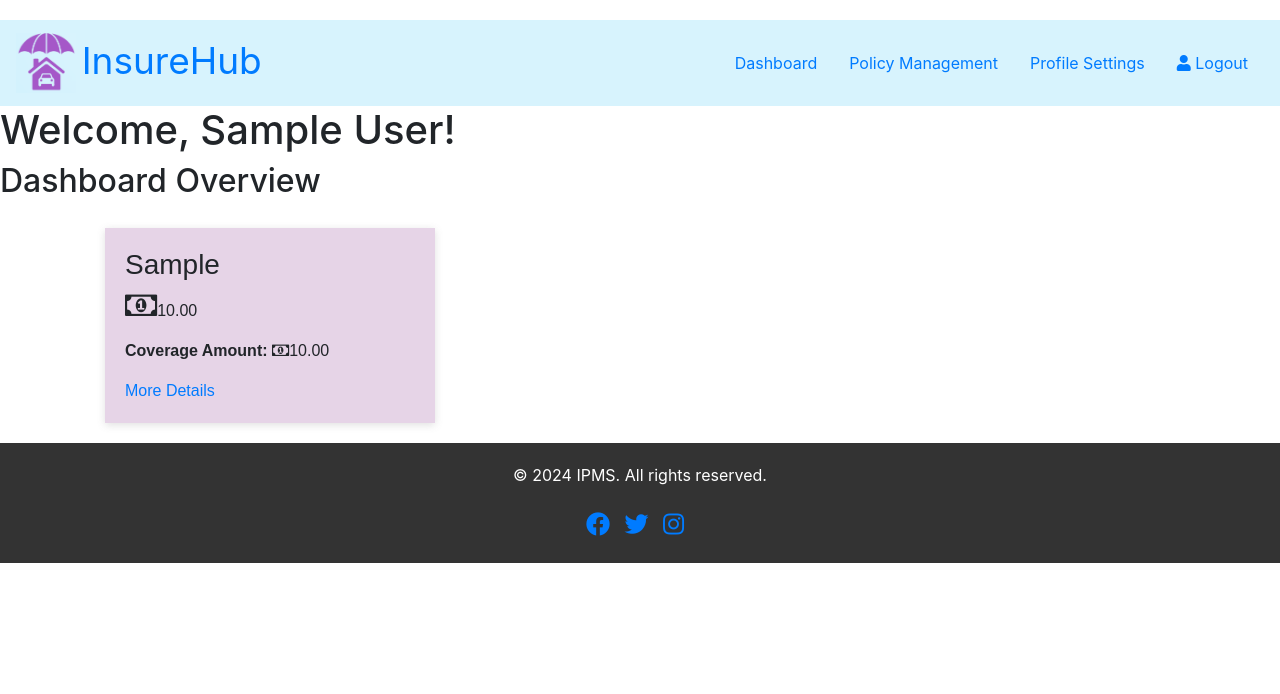
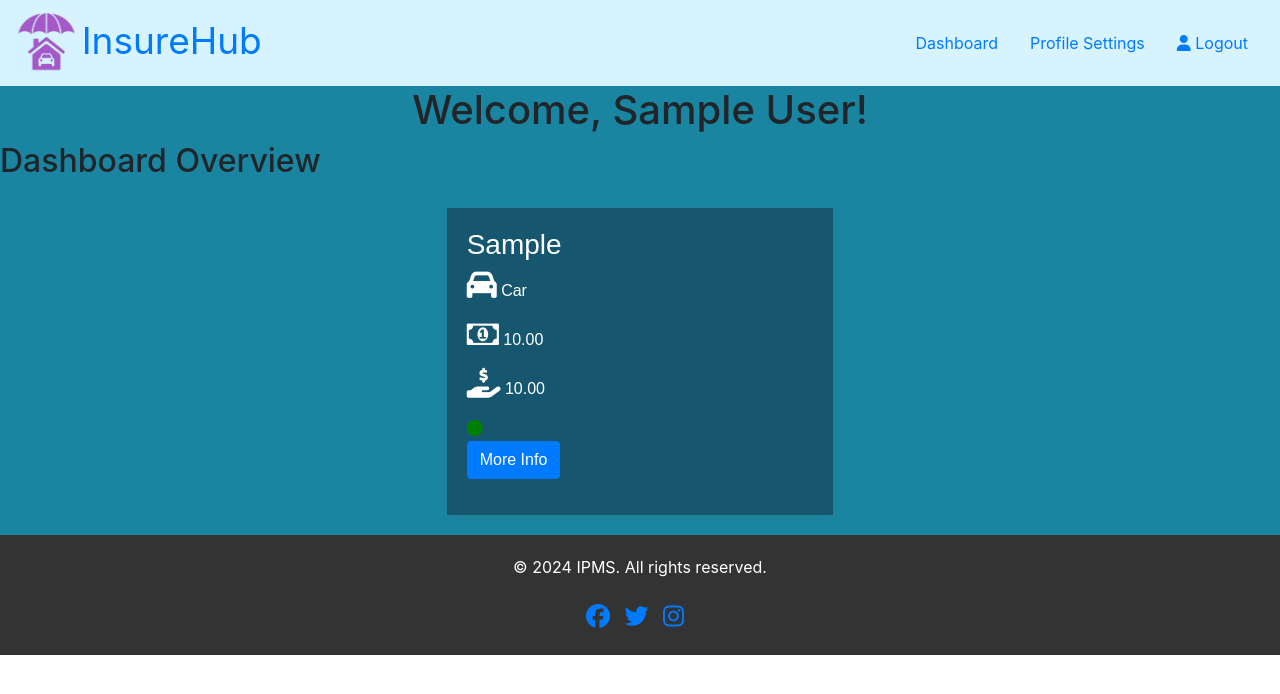
Before and after one commit to Yollandaa/Insurance-Flask-Project, a Flask app: template src/templates/dashboard.html in a window 1280 px wide. Shown: the top 694 px of the page. Run offline with Flask 3, Linux system fonts and the light colour scheme; the template is opened without the code that fills it: values that come from a table or form of the project are taken from there, others are empty; tables that the repository leaves empty hold one stand-in row (values such as "Sample post").

Commit message:
Dashboard

```diff
--- a/src/app.py
+++ b/src/app.py
@@ -8,7 +8,6 @@ from pprint import pprint
 import uuid
 from extensions import db, login_manager
 from routes.dashboard_pb import ProfileForm
-
 
 load_dotenv()
 app = Flask(__name__)
@@ -66,6 +65,7 @@ def welcome_page():
 @app.route("/dashboard")
 def dashboard_page():
     user = current_user
+
     print(user.policies)  # this returns multiple policies
     return render_template(
         "dashboard.html", user=user.to_dict(), policies=user.policies
--- a/src/static/css/dashboard-style.css
+++ b/src/static/css/dashboard-style.css
@@ -11,7 +11,6 @@
 body {
     font-family: 'Segoe UI', Tahoma, Geneva, Verdana, sans-serif;
     line-height: 1.6;
-    background-color: #f5f5f5;
     color: #333;
 }
 
@@ -21,46 +20,12 @@ body {
     padding: 0 20px;
 }
 
-/* Header Styles */
-header {
-    background-color: #7c3c8d; /* Dark purple */
-    color: #fff;
-    padding: 20px 0;
-    text-align: center;
+.cont {
+    background-color: #1985A1;
 }
 
-header h1 {
-    font-size: 3em;
-    margin-bottom: 10px;
-}
-
-nav {
-    margin-top: 20px;
-}
-
-nav ul {
-    list-style: none;
-    display: flex;
-    justify-content: center;
-}
-
-nav ul li {
-    margin-right: 20px;
-}
-
-nav ul li:last-child {
-    margin-right: 0;
-}
-
-nav ul li a {
-    color: #fff;
-    text-decoration: none;
-    font-weight: bold;
-    transition: color 0.3s ease;
-}
-
-nav ul li a:hover {
-    color: #e6d4e7; /* Light purple */
+.welcome {
+    text-align: center;
 }
 
 /* Main Content Styles */
@@ -91,35 +56,58 @@ footer p {
     font-size: 1em;
 }
 
-/* Logo Styles */
-.logo {
-    display: flex;
-    justify-content: center;
-    margin-bottom: 20px;
-}
-
-.logo img {
-    width: 200px; /* Adjust size as needed */
-}
 
 .policies-box {
     display: flex;
     flex-wrap: wrap; /* Allow wrapping if content exceeds container width */
-    justify-content: space-between; /* Distribute items evenly along the main axis */
+    justify-content: space-evenly; /* Distribute items evenly along the main axis */
+    border-radius: 50px;
+    color: #fff;
 }
 
 .policy-cont {
-    background-color: #e6d4e7;
     font-family: sans-serif;
     margin: 20px;
     padding: 20px;
-    width: calc(33.33% - 40px); /* Set width for each box, adjust as needed */
+    width: calc(33.33% - 40px);
     box-sizing: border-box;
     box-shadow: rgba(99, 99, 99, 0.2) 0px 2px 8px 0px;
+    background-color: #16576F;
+    margin-bottom: 20px;
 }
+
+.policy-info {
+    margin-top: 10px; /* Add spacing between image and info */
+}
+
+.policy-info p {
+    margin-bottom: 5px; /* Add spacing between info lines */
+}
+
 .poster {
-    height: 300px;
+    height: 200px;
     width: 100%;
-    object-fit: cover;
+    object-fit: contain;
     border-radius: 24px;
 }
+
+/* CSS for responsive layout */
+@media only screen and (max-width: 768px) {
+    .policies-box {
+        flex-direction: column;
+        align-items: center;
+    }
+    .policy-cont {
+        margin-bottom: 20px;
+        padding: 10px; /* Add padding to give some space around the content */
+        width: 70%; /* Ensure the policy-cont takes up full width */
+        box-sizing: border-box; /* Include padding in the width calculation */
+    }
+    .policy-cont h3 {
+        margin-bottom: 10px; /* Add margin to separate the title from other content */
+    }
+    .policy-cont img {
+        max-width: 100%; /* Ensure images don't overflow their containers */
+        height: auto; /* Maintain aspect ratio of images */
+    }
+}
--- a/src/templates/Home.html
+++ b/src/templates/Home.html
@@ -66,7 +66,6 @@
                 <a href="#" class="social-icon">
                     <i class="fab fa-instagram"></i>
                 </a>
-                <!-- Add more social media icons as needed -->
             </div>
         </div>
     </footer>
--- a/src/templates/dashboard.html
+++ b/src/templates/dashboard.html
@@ -1,31 +1,54 @@
 {% extends 'dashboard_base.html' %} {% block title %} Dashboard - InsureHub {% endblock %}
 {% block dashboard %}
+    <section id="dashboard">
+        <div class="cont">
+            <h1 class="welcome">Welcome, {{user["name"]}}!</h1> <!-- Display the user's name -->
+            <h2>Dashboard Overview</h2>
 
-<h1>Welcome, {{user["name"]}}!</h1> <!-- Display the user's name -->
-<h2>Dashboard Overview</h2>
-    <section id="dashboard">
-        <div class="container">
             <!-- summary of policy details -->
+
             <div class="policies-box">
                 <!-- Iterate over each policy in the data -->
                 {% for policy in policies %}
                 <div class="policy-cont">
-                <h3>{{ policy.policy_type }}</h3> <!-- Display the policy type -->
-                {% if policy.policy_type == "Comprehensive" %}
-                    <img class="poster" src="https://media.istockphoto.com/id/1357133019/photo/car-insurance-protection-with-umbrella.jpg?s=612x612&w=0&k=20&c=Cjyx-yrjuezo59gUupWtci4XcYArXgxbEOmtNRt82rg=">
-                {% endif %}
-                <p> <i class="fa fa-money" style="font-size:30px"></i>{{ policy.premium_amount }}</p> <!-- Display the monthly premium -->
-                <p><strong>Coverage Amount:</strong> <i class="fa fa-money"></i>{{ policy.coverage_amount }}</p> <!-- Display the coverage amount -->
-                {% if policy.status == "Active" %}
-                <span class="status-dot active"></span> <!-- Green dot for active status -->
-                {% else %}
-                <span class="status-dot inactive"></span> <!-- Grey dot for inactive status -->
-                {% endif %}
+                    <!-- Title -->
+                    <h3>{{ policy.policy_type }}</h3>
 
-                <a href="">More Details</a> <!-- Link to the policy management page with policy ID -->
+                    <!-- Image -->
+                    <div class="row align-items-center">
+                        <div class="col-md-12">
+                            {% if policy.policy_type == "Comprehensive" %}
+                                <img class="poster" src="../static/images/comprehensive.png">
+                            {% elif policy.policy_type == "Fire and Theft" %}
+                                <img class="poster" src="https://strollinsurance.s3-assets.com/third-party-fire-theft.png">
+                            {% elif policy.policy_type == "Third-Party" %}
+                                <img class="poster" src="https://i0.wp.com/pune.news/wp-content/uploads/2023/06/Car-Insurance.webp?resize=696%2C392&ssl=1">
+                            {% endif %}
+                        </div>
+                    </div>
+
+                    <!-- Content -->
+                    <div class="row">
+                        <div class="col-md-12">
+                            <!-- Info -->
+                            <p><i class="fa-solid fa-car" style="font-size:30px"></i> Car</p>
+                            <p><i class="fa fa-money" style="font-size:30px"></i> {{ policy.premium_amount }}</p> <!-- Display the monthly premium -->
+                            <p><i class="fa-solid fa-hand-holding-dollar" style="font-size:30px"></i> {{ policy.coverage_amount }}</p> <!-- Display the coverage amount -->
+
+                            {% if policy.status == "Active" %}
+                                <i class="fa-solid fa-circle" style="color: green;"></i> <!-- Green dot for active status -->
+                            {% else %}
+                            <i class="fa-solid fa-circle" style="color: grey;"></i> <!-- Grey dot for inactive status -->
+                            {% endif %}
+
+                            <p><a href="/policies" class="btn btn-primary">More Info </a>
+</p>
+                        </div>
+                    </div>
                 </div>
                 {% endfor %}
             </div>
+
         </div>
     </section>
 {% endblock %}
--- a/src/templates/dashboard_base.html
+++ b/src/templates/dashboard_base.html
@@ -8,7 +8,7 @@
     <link rel="stylesheet" href="../static/css/dashboard-style.css">
 
     <link rel="stylesheet" href="https://cdnjs.cloudflare.com/ajax/libs/font-awesome/5.15.4/css/all.min.css">
-
+    <link rel="stylesheet" href="https://cdnjs.cloudflare.com/ajax/libs/font-awesome/6.5.0/css/all.min.css" />
     <link rel="stylesheet" href="https://cdnjs.cloudflare.com/ajax/libs/font-awesome/4.7.0/css/font-awesome.min.css">
 
     <link
@@ -26,7 +26,6 @@
         </a>
         <div class="d-flex align-items-center">
             <a class="nav-link active" href="/dashboard"> Dashboard <span class="sr-only">(current)</span></a>
-            <a class="nav-link" href="/policies">Policy Management</a>
             <a class="nav-link" href="/profile">Profile Settings</a>
             <a class="nav-link" href="/">
                 <i class="fas fa-user"></i> Logout
@@ -34,15 +33,11 @@
         </div>
     </nav>
 
-
     {% block dashboard %} {% endblock %}
 
     {% block profile %} {% endblock %}
 
     {% block policies %} {% endblock %}
-
-
-
 
     <footer>
         <div class="container">
--- a/src/templates/form-base.html
+++ b/src/templates/form-base.html
@@ -34,7 +34,6 @@
   </div>
 </nav>
 
-
     <div class="container">
       <div class="logo">
         <img src="../static/images/logo2.png" alt="InsureHub Logo">
@@ -49,6 +48,7 @@
         {% block contactus %} {% endblock %}
 
         {% block quote %} {% endblock %}
+
     </div>
 
     <script src="https://cdnjs.cloudflare.com/ajax/libs/jquery/3.5.1/jquery.min.js"></script>
@@ -57,5 +57,6 @@
       integrity="sha384-Fy6S3B9q64WdZWQUiU+q4/2Lc9npb8tCaSX9FK7E8HnRr0Jz8D6OP9dO5Vg3Q9ct"
       crossorigin="anonymous"
     ></script>
+
 </body>
 </html>
```
